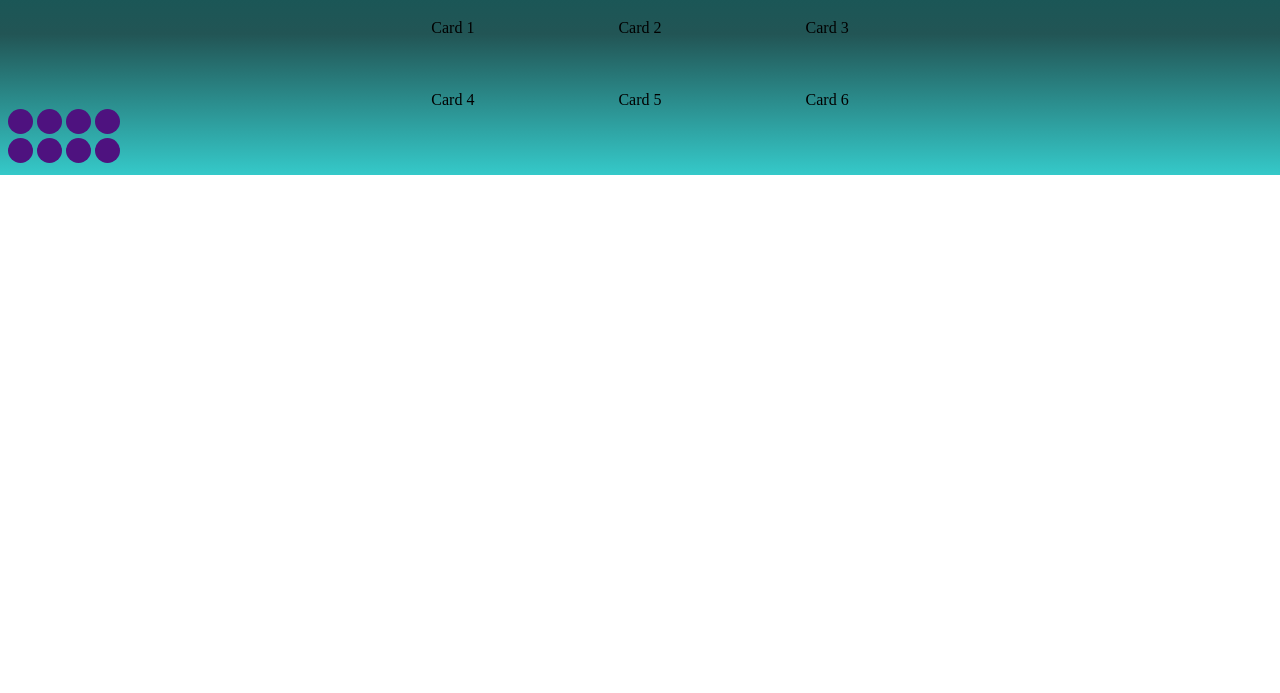
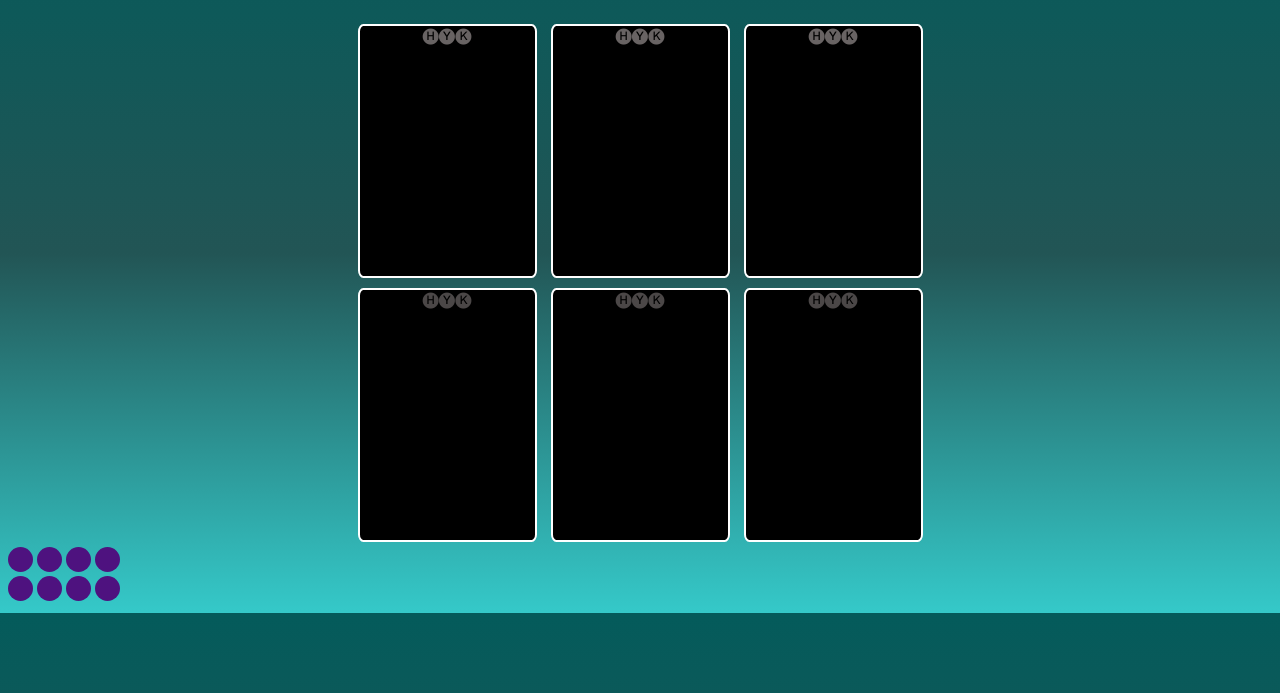
Before and after one commit to rachelramoutar/Hue-You-Know, a plain HTML site: page index.html in a window 1280 px wide. Shown: the part 107-800 px from the top of the page. Drawn offline with Linux system fonts and the light colour scheme.

Commit message:
shaping cards and beginning to apply transformation

```diff
--- a/index.html
+++ b/index.html
@@ -1,25 +1,25 @@
 <!DOCTYPE html>
 <html lang="en">
+
 <head>
     <meta charset="UTF-8">
     <meta name="viewport" content="width=device-width, initial-scale=1.0">
     <link rel="stylesheet" href="style.css">
-    <script src="script.js" defer></script>
+    <script defer src="script.js"></script>
     <title>Hue You Know</title>
 </head>
+
 <body>
+    <main>
         <h1>🅗🅤🅔 🅨🅞🅤 🅚🅝🅞🅦</h1>
         <div class="theCards">
-        <span id="card1">Card 1</span>
-        <span id="card2">Card 2</span>
-        <span id="card3">Card 3</span>
+            <div id="card1">🅗🅨🅚</div>
+            <div id="card2">🅗🅨🅚</div>
+            <div id="card3">🅗🅨🅚</div>
             <br>
-        <br>
-        <br>
-        <br>
-        <span id="card4">Card 4</span>
-        <span id="card5">Card 5</span>
-        <span id="card6">Card 6</span>
+            <div id="card4">🅗🅨🅚</div>
+            <div id="card5">🅗🅨🅚</div>
+            <div id="card6">🅗🅨🅚</div>
         </div>
         <div class="bubblesLeft">
             <span id="bubble1"></span>
@@ -35,5 +35,7 @@
         </div>
         <div id="score"></div>
         <div></div>
+    </main>
 </body>
+
 </html>
--- a/script.js
+++ b/script.js
@@ -1,3 +1,22 @@
-let score = 0;
+  /*----- constants -----*/
+  const players = {
+    player1: {
+        name: "",
+        score: 0,
+    }
+}
 
-let tries = 10;
+  /*----- state variables -----*/
+  let score = 0;
+  let lose = numOfGuesses > MAX_GUESSES;
+
+
+  /*----- cached elements  -----*/
+
+
+  /*----- event listeners -----*/
+
+
+  /*----- functions -----*/
+
+let transform
--- a/style.css
+++ b/style.css
@@ -1,7 +1,5 @@
 body{
     background:linear-gradient(to bottom, rgb(4, 91, 91), #255, rgb(53, 201, 201));
-    background-repeat: no-repeat;
-    background-size: 100%;
 }
 
 h1{
@@ -10,19 +8,34 @@ h1{
     font-size: 50px;
 }
 
-#card1, #card2, #card3, #card4, #card5, #card6, #card7, #card8 {
-    border: 2px;
-    border-color: black;
-    color:black;
-    margin-right: 70px;
-    margin-left: 70px;
-    margin-bottom: 70px;
-    margin-top: 70px;
+#card1, #card2, #card3{
+    margin: 5px;
+    height: 250px;
+    width: 175px;
+    border: 2px solid white;
+    border-radius: 3%;
+    background-color: black;
+    color: rgb(104, 99, 99);
+    display: inline-block;
+
+}
+
+#card4, #card5, #card6{
+    margin: 5px;
+    height: 250px;
+    width: 175px;
+    border: 2px solid white;
+    border-radius: 3%;
+    background-color: black;
+    color: rgb(75, 71, 71);
+    display: inline-block;
+
 }
 
 .theCards{
     text-align: center;
     display: flexbox;
+
 }
 
 #bubble1{
```
Lines whose indentation alone changed are shown as unchanged.
